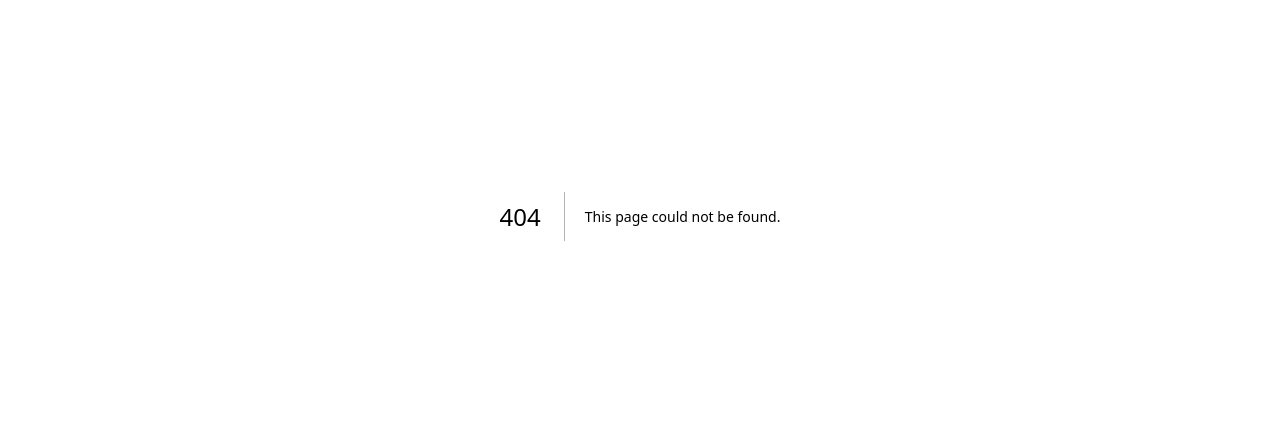
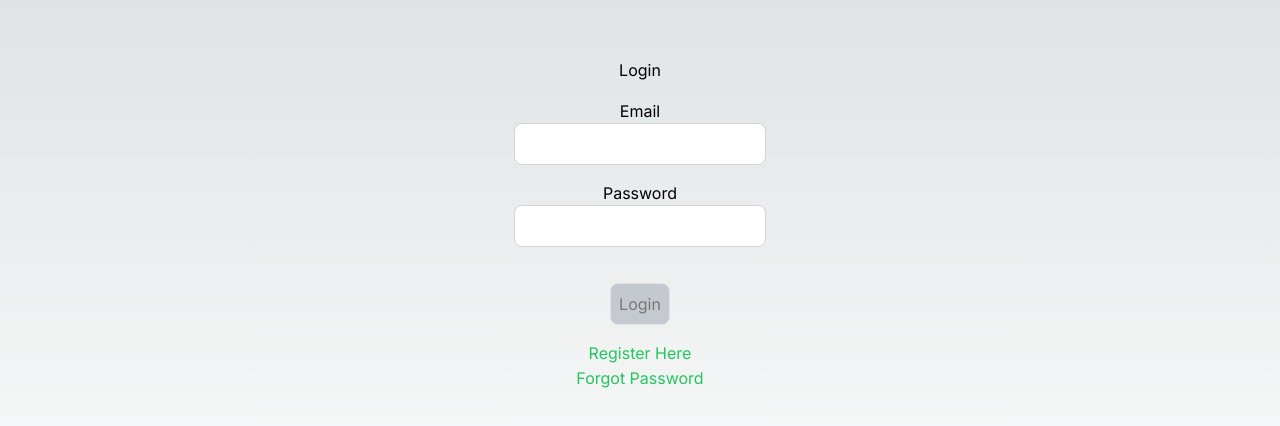
Before and after one commit to jeffmichaelgomez/nextjs-authentication, a Next.js app: page /login in a window 1280 px wide. Before the commit this address had no page. Shown: the part 184-610 px from the top of the page. Built offline with nearby package versions, Linux system fonts and the light colour scheme.

Commit message:
feat: add login

```diff
--- /dev/null
+++ b/src/app/api/users/login/route.ts
@@ -0,0 +1,51 @@
+import { connect } from '@/dbConfig/dbConfig';
+import User from '@/models/userModel';
+import { NextRequest, NextResponse } from 'next/server';
+import bcryptjs from 'bcryptjs';
+import jwt from 'jsonwebtoken';
+
+connect();
+
+export async function POST(request: NextRequest) {
+	try {
+		const reqBody = await request.json();
+		const { email, password } = reqBody;
+		console.log(reqBody);
+
+		//Check if user exist or not
+		const user = await User.findOne({ email });
+		if (!user) {
+			return NextResponse.json(
+				{ error: 'User does not exist' },
+				{ status: 400 }
+			);
+		}
+
+		//Check if the password is correct
+		const validPassword = await bcryptjs.compare(password, user.password);
+		if (!validPassword) {
+			return NextResponse.json({ error: 'Invalid Password' }, { status: 400 });
+		}
+
+		//create jsonwebtoken data
+		const tokenData = {
+			id: user._id,
+			username: user.username,
+			email: user.email,
+		};
+		//create token
+		const token = await jwt.sign(tokenData, process.env.TOKEN_SECRET!, {
+			expiresIn: '1d',
+		});
+
+		//set the cookie
+		const response = NextResponse.json({
+			message: 'Login Successful',
+			success: true,
+		});
+		response.cookies.set('token', token, { httpOnly: true });
+		return response;
+	} catch (error: any) {
+		return NextResponse.json({ error: error.message }, { status: 500 });
+	}
+}
--- /dev/null
+++ b/src/app/login/page.tsx
@@ -0,0 +1,75 @@
+"use client";
+import Link from "next/link";
+import React, {useEffect} from "react";
+import {useRouter} from "next/navigation";
+import axios from "axios";
+import toast from "react-hot-toast"
+
+export default function LoginPage(){
+    const router = useRouter();
+    const [user, setUser] = React.useState({
+        email: "",
+        password: "",
+    })
+
+    const [buttonDisabled, setButtonDisabled] = React.useState(true);
+    const [loading, setLoading] = React.useState(false);
+
+    const onLogin = async() => {
+        try{
+            setLoading(true);
+            const response = await axios.post("/api/users/login", user);
+            console.log ("Login success", response.data);
+            toast.success("Login Success");
+            router.push("/profile");
+        } catch (error: any) {
+            console.log("Login failed", error.message)
+            toast.error(error.message);
+        } finally {
+            setLoading(false);
+        }
+    }
+
+    useEffect(() => {
+        if (user.email.length > 3 && user.password.length > 3){
+            setButtonDisabled(false)
+        } else{
+            setButtonDisabled(true)
+        }
+    },[user])
+
+
+    return (
+        <div className="flex flex-col items-center justify-center min-h-screen py-2">
+            <h1 className="p-4">{loading ? "Processing ..." : "Login"}</h1>
+            <hr />
+            {/* email input */}
+            <label htmlFor="email">Email</label>
+            <input
+            className="p-2 text-black border border-gray-300 rounded-lg mb-4 focus:outline-non focus:border-gray-600"
+            id="email"
+            type="text"
+            value={user.email}
+            onChange={(e) => setUser({...user, email: e.target.value})}
+            />
+            {/* password input */}
+            <label htmlFor="password">Password</label>
+            <input
+            className="p-2 text-black border border-gray-300 rounded-lg mb-4 focus:outline-non focus:border-gray-600"
+            id="password"
+            type="password"
+            value={user.password}
+            onChange={(e) => setUser({...user, password: e.target.value})}
+            />
+            <button
+                onClick={onLogin}
+                disabled={buttonDisabled}
+                className={`my-5 p-2 border border-gray-300 rounded-lg mb-4 focus:outline-none focus:border-gray-600 ${buttonDisabled ? 'bg-gray-400 opacity-50 cursor-not-allowed' : 'bg-blue-500 hover:bg-blue-700 text-black'}`}>
+                Login
+            </button>
+            <Link href="/signup" className="text-green-500">Register Here</Link>
+            <hr />
+            <Link href="/forgotpassword" className="text-green-500">Forgot Password</Link>
+        </div>
+    )
+}
```
